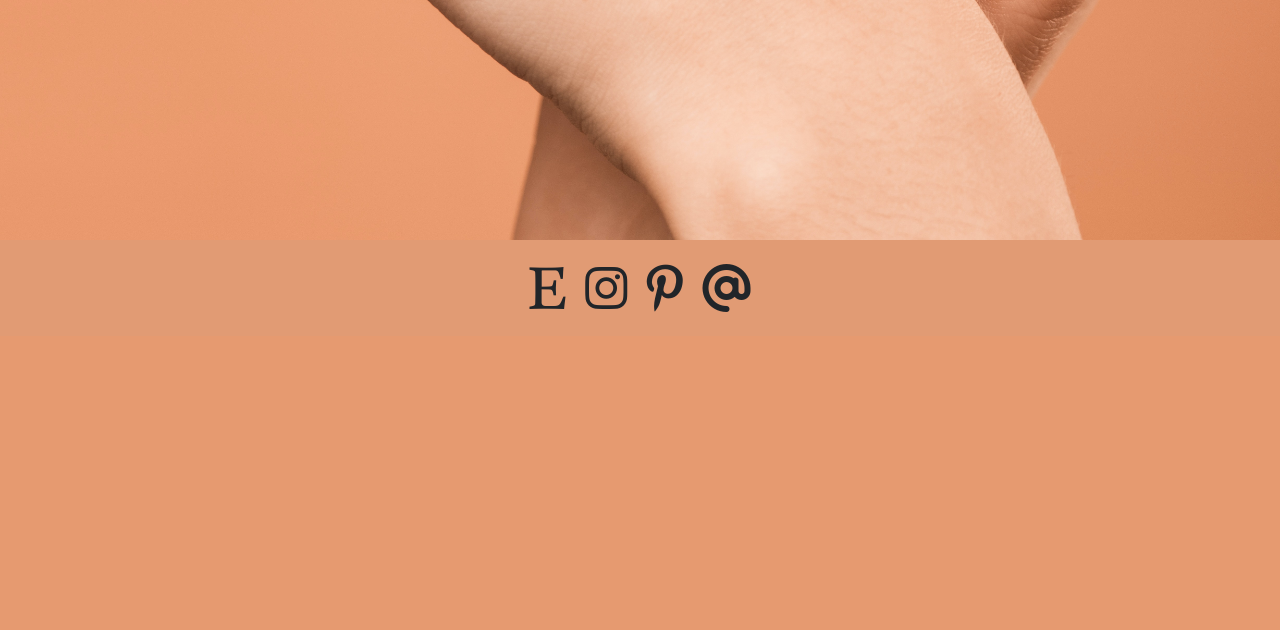
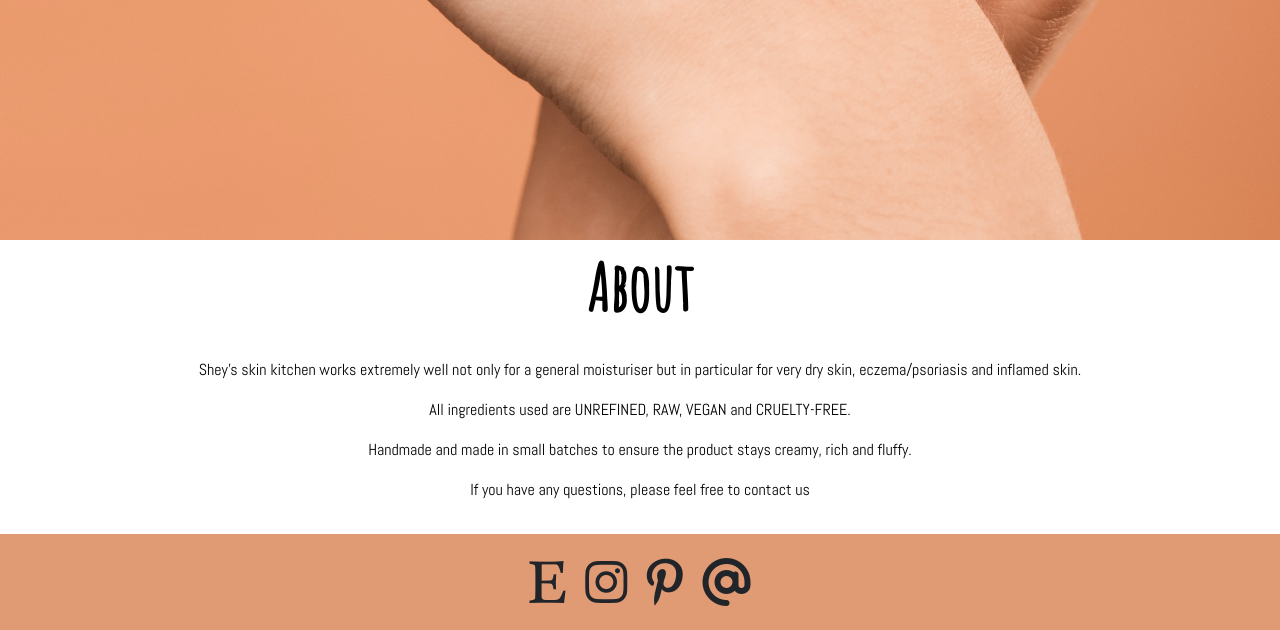
Before and after one commit to raniamarhoni/SheysSkinKitchen, a Django app: page / in a window 1280 px wide. Shown: the part 560-1190 px from the top of the page. Before the commit the page ends 872 px from the top, so only its background shows below. Run offline with Django 3.2, Linux system fonts and the light colour scheme; some libraries are stand-ins or nearby versions.

Commit message:
about-section added to homepage

```diff
--- a/home/templates/home/index.html
+++ b/home/templates/home/index.html
@@ -17,4 +17,24 @@
         </div>
     </div>
 </div>
+
+<div class="about-section">
+    <h1 class="header-font text-center p-2 headers">About</h1>
+    <div class="text-center p-3">
+        <p>
+            Shey's skin kitchen works extremely well not only for a general moisturiser but in particular for very dry skin, eczema/psoriasis and inflamed skin.
+        </p>
+        <p>
+            All ingredients used are UNREFINED, RAW, VEGAN and CRUELTY-FREE.
+        </p>
+        <p>
+            Handmade and made in small batches to ensure the product stays creamy, rich and fluffy.
+        </p>
+        <p>
+            If you have any questions, please feel free to contact us
+        </p>
+    </div>
+
+
+</div>
 {% endblock %}
--- a/static/css/base.css
+++ b/static/css/base.css
@@ -22,12 +22,25 @@ body {
     margin: 20px auto;
 }
 
+.border-black {
+    border: 1px solid black !important;
+}
+
+/*----------HEADERS----------*/
+
 .header-font {
     font-family: 'Amatic SC', cursive;
 }
 
-.border-black {
-    border: 1px solid black !important;
+.headers {
+    font-size: 45px;
+    font-weight: bold;
+}
+
+@media only screen and (min-width: 768px) {
+   .headers {
+       font-size: 65px;
+    }
 }
 
 /*----------HOME SECTION----------*/
```
